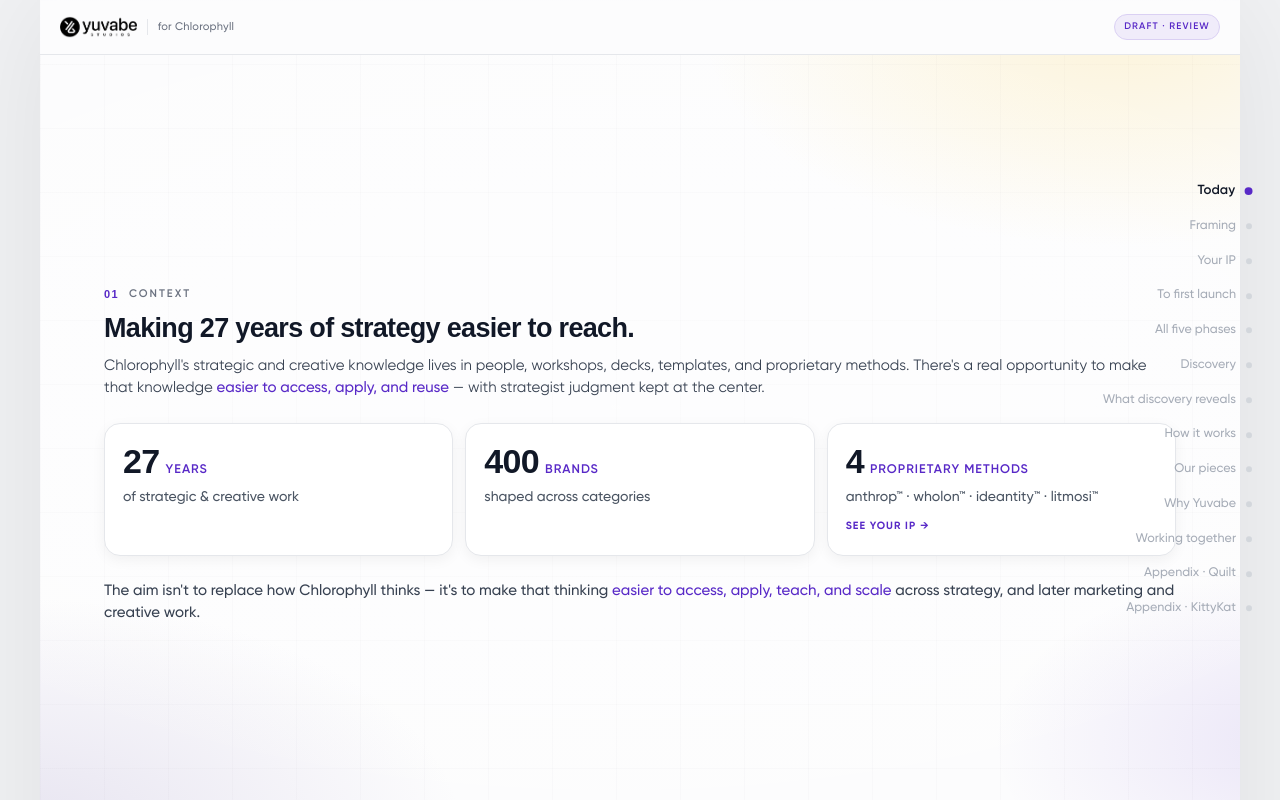
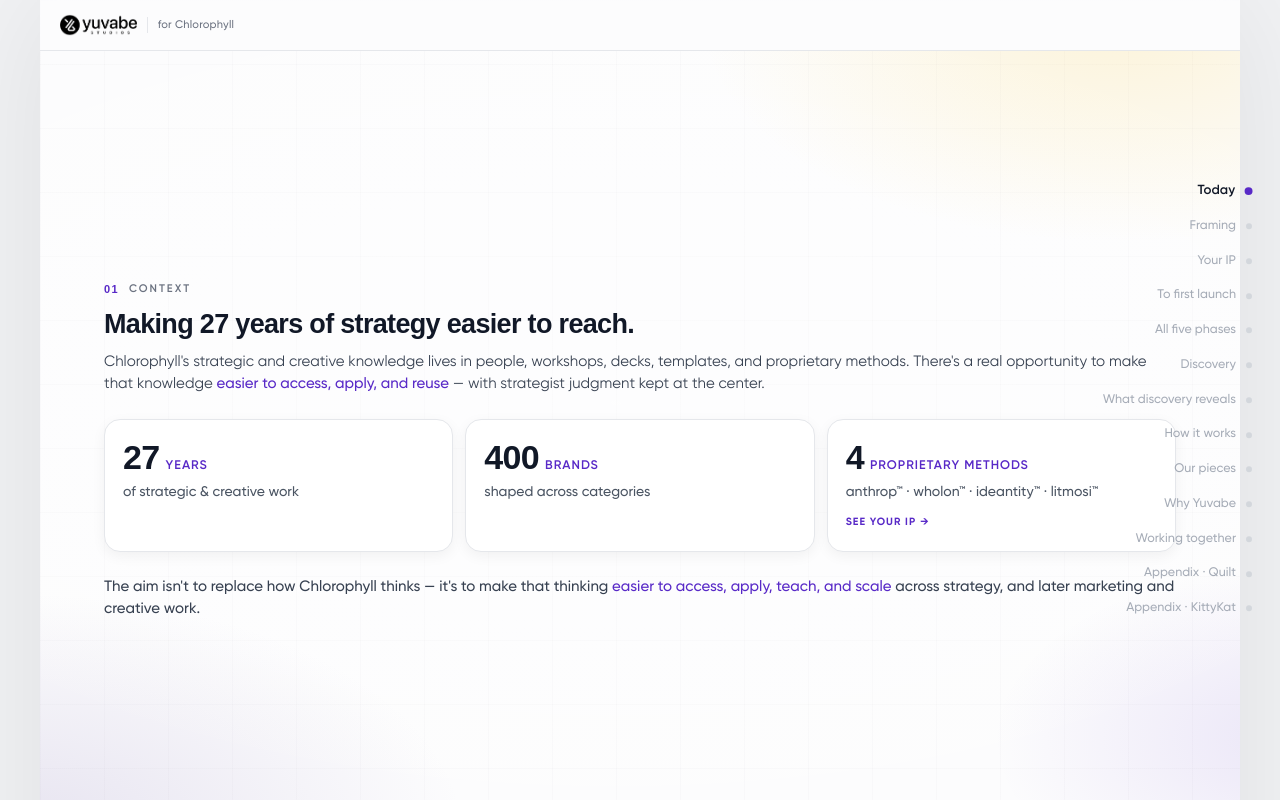
Before and after one commit to yuvabe-ai-labs/proposal-chlorophyll, a Next.js app: page / in a window 1280 px wide. Shown: the top 800 px of the page. Built offline with nearby package versions, Linux system fonts and the light colour scheme; a web font is replaced by a local one.

Commit message:
copy changes

```diff
--- a/src/components/ui.tsx
+++ b/src/components/ui.tsx
@@ -20,9 +20,9 @@
           for Chlorophyll
         </span>
       </div>
-      <span className="whitespace-nowrap rounded-pill border border-purple-tint-22 bg-purple-tint-09 px-[9px] py-[5px] text-[9.5px] font-semibold uppercase tracking-[0.12em] text-purple-500">
+      {/* <span className="whitespace-nowrap rounded-pill border border-purple-tint-22 bg-purple-tint-09 px-[9px] py-[5px] text-[9.5px] font-semibold uppercase tracking-[0.12em] text-purple-500">
         Draft · review
-      </span>
+      </span> */}
     </header>
   );
 }
```
